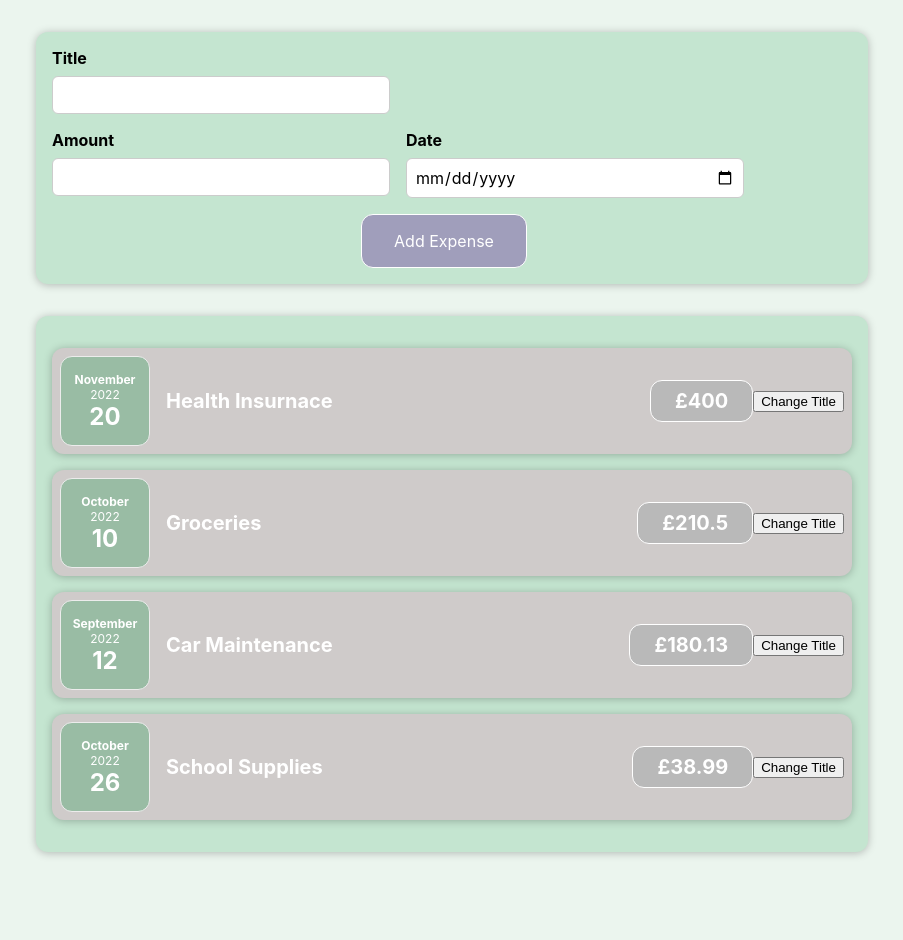
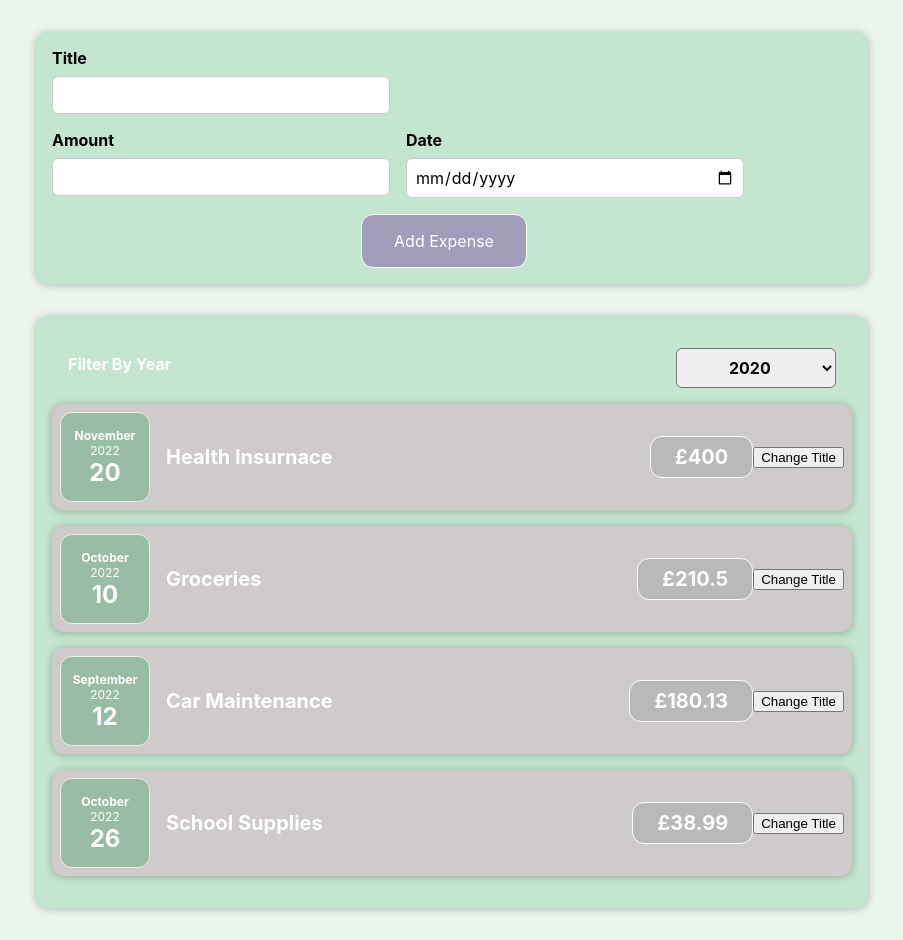
Before and after one commit to jchapps/react-expenses, a React (Create React App) app: page / in a window 1280 px wide. Shown: the whole page, without its empty margins (188-1091 px from the left). Before the commit the page ends 884 px from the top, so only its background shows below. Built offline with nearby package versions, Linux system fonts and the light colour scheme; the HTML template or start-up script is replaced by a standard one.

Commit message:
feat: controlled controlled component filter added

```diff
--- a/src/components/Expenses/Expenses.js
+++ b/src/components/Expenses/Expenses.js
@@ -1,11 +1,21 @@
-import React from "react";
+import React, { useState } from "react";
 import ExpenseItem from "./ExpenseItem";
+import ExpensesFilter from "./NewExpense/ExpensesFilter";
 import Card from "./UI/Card";
 import './Expenses.css'
 
+
+
 function Expenses(props) {
+  const [filteredYear, setFilteredYear] = useState('2020');
+
+  function filterChangeHandler(selectedYear) {
+    setFilteredYear(selectedYear)
+  }
+
   return (
     <Card className='expenses'>
+      <ExpensesFilter selected={filteredYear} onChangeFilter={filterChangeHandler} />
       <ExpenseItem
         title={props.expenses[0].title}
         amount={props.expenses[0].amount}
--- /dev/null
+++ b/src/components/Expenses/NewExpense/ExpensesFilter.css
@@ -0,0 +1,24 @@
+.expenses-filter {
+  color: white;
+  padding: 0 1rem;
+}
+
+.expenses-filter__control {
+  display: flex;
+  width: 100%;
+  align-items: center;
+  justify-content: space-between;
+  margin: 1rem 0;
+}
+
+.expenses-filter label {
+  font-weight: bold;
+  margin-bottom: 0.5rem;
+}
+
+.expenses-filter select {
+  font: inherit;
+  padding: 0.5rem 3rem;
+  font-weight: bold;
+  border-radius: 6px;
+}
--- /dev/null
+++ b/src/components/Expenses/NewExpense/ExpensesFilter.js
@@ -0,0 +1,25 @@
+import React from 'react';
+
+import './ExpensesFilter.css';
+
+const ExpensesFilter = (props) => {
+  const dropdownChangeHandler = (event) => {
+    props.onChangeFilter(event.target.value);
+  };
+
+  return (
+    <div className='expenses-filter'>
+      <div className='expenses-filter__control'>
+        <label>Filter By Year</label>
+        <select value={props.selected} onChange={dropdownChangeHandler}>
+          <option value='2022'>2022</option>
+          <option value='2021'>2021</option>
+          <option value='2020'>2020</option>
+          <option value='2019'>2019</option>
+        </select>
+      </div>
+    </div>
+  );
+};
+
+export default ExpensesFilter;
```
